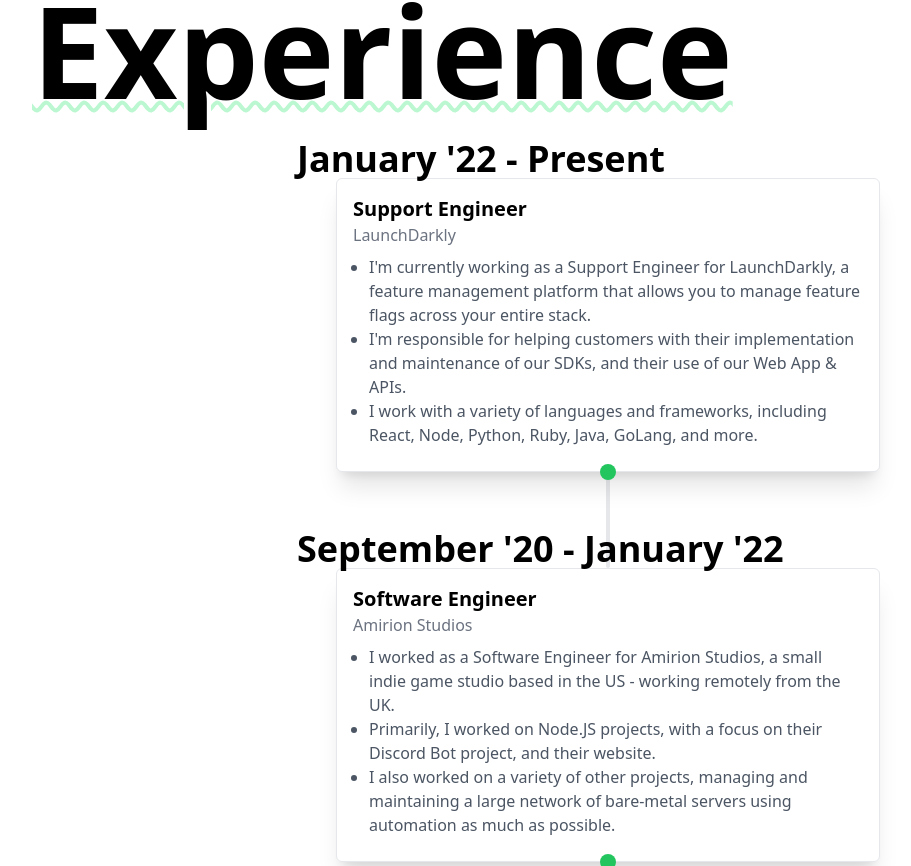
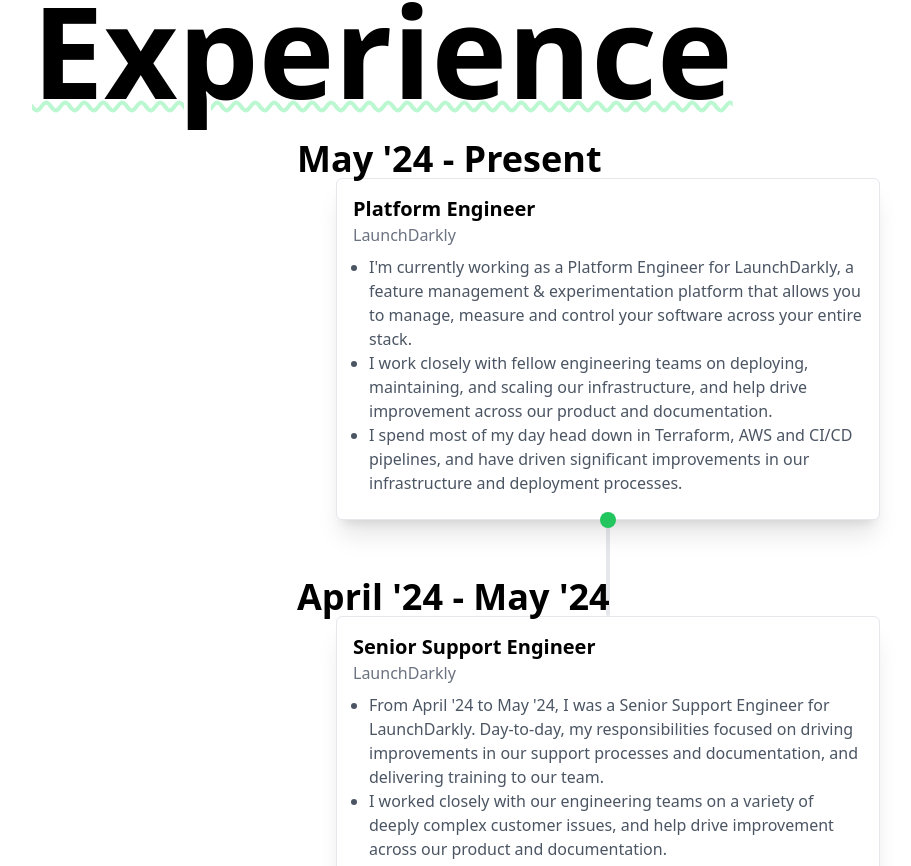
Before and after one commit to BehnH/portfolio, a Next.js app: page /experience in a window 1280 px wide. Shown: the part 274-1140 px from the top of the page, without its empty margins (32-943 px from the left). Built offline with nearby package versions, Linux system fonts and the light colour scheme.

Commit message:
update experience

```diff
--- a/pages/experience.tsx
+++ b/pages/experience.tsx
@@ -3,11 +3,33 @@
 const jobHistory = [
     {
         company: "LaunchDarkly",
-        role: "Support Engineer",
-        date: "January '22 - Present",
+        role: "Platform Engineer",
+        date: "May '24 - Present",
         companyUrl: "https://launchdarkly.com/",
         description: [
-            "I'm currently working as a Support Engineer for LaunchDarkly, a feature management platform that allows you to manage feature flags across your entire stack.",
+            "I'm currently working as a Platform Engineer for LaunchDarkly, a feature management & experimentation platform that allows you to manage, measure and control your software across your entire stack.",
+            "I work closely with fellow engineering teams on deploying, maintaining, and scaling our infrastructure, and help drive improvement across our product and documentation.",
+            "I spend most of my day head down in Terraform, AWS and CI/CD pipelines, and have driven significant improvements in our infrastructure and deployment processes."
+        ]
+    },
+    {
+        company: "LaunchDarkly",
+        role: "Senior Support Engineer",
+        date: "April '24 - May '24",
+        companyUrl: "https://launchdarkly.com/",
+        description: [
+            "From April '24 to May '24, I was a Senior Support Engineer for LaunchDarkly. Day-to-day, my responsibilities focused on driving improvements in our support processes and documentation, and delivering training to our team.",
+            "I worked closely with our engineering teams on a variety of deeply complex customer issues, and help drive improvement across our product and documentation.",
+            "My work tends to specialise on complex issues in the Identity and Access Management space - working on integrations with SAML and OAuth2. I have made significant contributions to the resources available to our customers and internal teams in the space.",
+        ]
+    },
+    {
+        company: "LaunchDarkly",
+        role: "Support Engineer",
+        date: "January '22 - April '24",
+        companyUrl: "https://launchdarkly.com/",
+        description: [
+            "From January '22 to April '24 I worked as a Support Engineer for LaunchDarkly, a feature management  & experimentation platform that allows you to manage feature flags across your entire stack.",
             "I'm responsible for helping customers with their implementation and maintenance of our SDKs, and their use of our Web App & APIs.",
             "I work with a variety of languages and frameworks, including React, Node, Python, Ruby, Java, GoLang, and more.",
         ]
```
